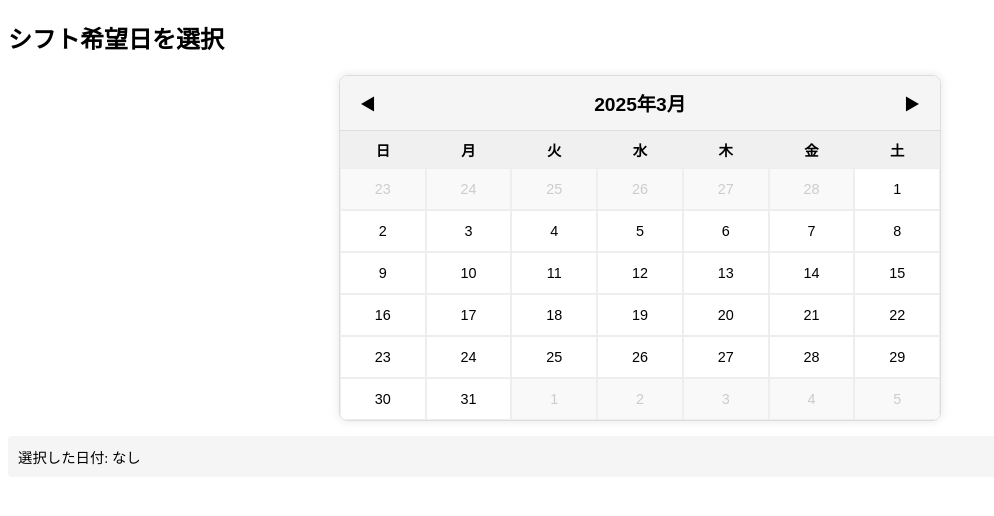
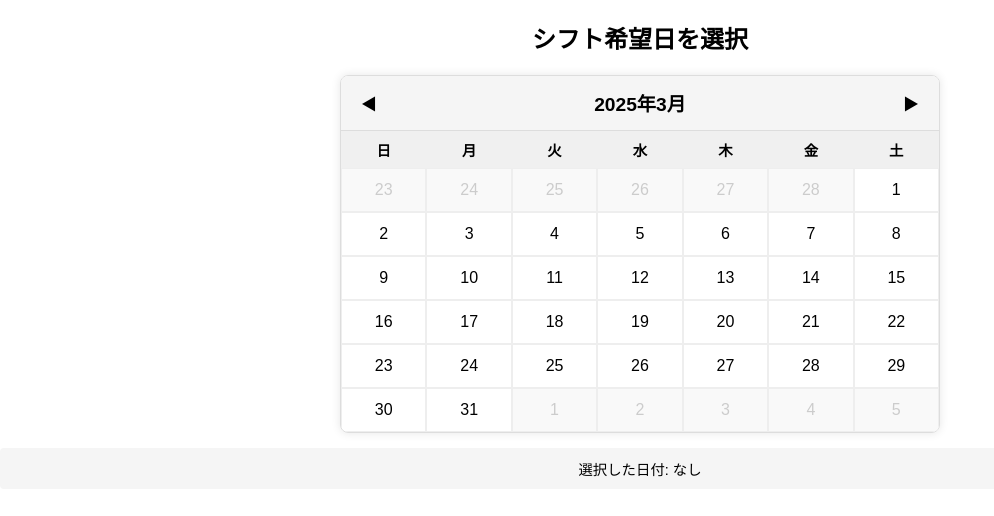
Before and after one commit to katsu0925/shift-calendar, a plain HTML site: page index.html in a window 1280 px wide. Shown: the whole page, without its empty margins (0-994 px from the left). Drawn offline with Linux system fonts and the light colour scheme.

Commit message:
index.html

```diff
--- a/index.html
+++ b/index.html
@@ -3,19 +3,29 @@
 <head>
   <meta charset="UTF-8" />
   <meta name="viewport" content="width=device-width, initial-scale=1.0"/>
-  <title>シフト希望カレンダー</title>
+  <title>シフト希望日カレンダー</title>
 
   <style>
+    /* 全体共通スタイル */
+    body {
+      margin: 0;
+      padding: 0;
+      font-family: Arial, sans-serif;
+      text-align: center;
+    }
+
     .calendar-container {
+      /* もともと max-width: 600px; だった部分を100%運用に */
       width: 100%;
+      max-width: 100%; /* 幅を画面幅に合わせる */
       margin: 10px auto;
       border: 1px solid #ddd;
       border-radius: 8px;
       box-shadow: 0 0 10px rgba(0,0,0,0.1);
       overflow: hidden;
-      font-family: Arial, sans-serif;
-      text-align: center;
+      box-sizing: border-box; /* はみ出し防止や計算を楽にする */
     }
+
     .calendar-header {
       display: flex;
       justify-content: space-between;
@@ -24,10 +34,12 @@
       background-color: #f5f5f5;
       border-bottom: 1px solid #ddd;
     }
+
     .calendar-title {
       font-size: 1.2rem;
       font-weight: bold;
     }
+
     .calendar-nav button {
       background-color: transparent;
       border: none;
@@ -35,34 +47,44 @@
       cursor: pointer;
       padding: 5px 10px;
     }
+
     .calendar-grid {
       display: grid;
       grid-template-columns: repeat(7, 1fr);
       width: 100%;
+      /* 必要に応じて横スクロールを許可する場合は↓を追加:
+         overflow-x: auto;
+      */
     }
+
     .calendar-day-header {
       font-weight: bold;
       padding: 8px 2px;
       background-color: #f0f0f0;
       font-size: 0.9rem;
     }
+
     .calendar-day {
       padding: 8px 2px;
       text-align: center;
       cursor: pointer;
       border: 1px solid #eee;
       font-size: 0.9rem;
+      box-sizing: border-box;
     }
+
     .calendar-day.selected {
       background-color: #e6f7ff;
       border: 1px solid #1890ff;
       color: #1890ff;
       font-weight: bold;
     }
+
     .calendar-day.other-month {
       color: #ccc;
       background-color: #f9f9f9;
     }
+
     #selected-dates {
       margin: 15px auto;
       font-size: 0.9rem;
@@ -71,33 +93,46 @@
       border-radius: 4px;
       max-width: 100%;
       overflow-wrap: break-word;
+      box-sizing: border-box;
     }
-    /* レスポンシブデザイン */
+
+    /* ------------------------------
+       レスポンシブデザイン
+       ------------------------------ */
+
+    /* 幅が 480px 以下の極端に狭い端末用 */
     @media (max-width: 480px) {
       .calendar-day,
       .calendar-day-header {
         padding: 6px 0;
-        font-size: 0.8rem;
+        font-size: 0.75rem; /* さらに少し小さめに */
       }
+
       .calendar-title {
         font-size: 1rem;
       }
+
+      .calendar-nav button {
+        font-size: 0.9rem;
+      }
     }
+
+    /* 幅が 768px 以上の場合 */
     @media (min-width: 768px) {
+      /* もしPC表示時に最大幅を制限したければここで指定 */
       .calendar-container {
-        max-width: 600px;
+        max-width: 600px; /* PCなら最大600pxなどに */
       }
       .calendar-day {
         padding: 12px;
+        font-size: 1rem;
       }
     }
   </style>
-
 </head>
 <body>
   <h2>シフト希望日を選択</h2>
 
-  <!-- カレンダー全体 -->
   <div class="calendar-container">
     <div class="calendar-header">
       <div class="calendar-nav">
@@ -111,47 +146,40 @@
     <div class="calendar-grid" id="calendar-grid"></div>
   </div>
 
-  <!-- 選択した日付を表示する要素 -->
-  <div id="selected-dates">選択した日付: <span id="date-list">なし</span></div>
+  <div id="selected-dates">
+    選択した日付: <span id="date-list">なし</span>
+  </div>
 
-  <!-- カレンダースクリプト -->
   <script>
     class Calendar {
       constructor() {
         this.selectedDates = [];
         this.currentDate = new Date();
 
-        // 要素取得
         this.calendarGrid = document.getElementById('calendar-grid');
         this.calendarTitle = document.getElementById('calendar-title');
         this.prevButton = document.getElementById('prev-month');
         this.nextButton = document.getElementById('next-month');
         this.dateList = document.getElementById('date-list');
 
-        // 前月/次月ボタンにイベントリスナーを追加
         this.prevButton.addEventListener('click', () => this.prevMonth());
         this.nextButton.addEventListener('click', () => this.nextMonth());
 
-        // カレンダーを初期表示
         this.renderCalendar();
 
-        // JotFormのDOM更新を監視して選択日付を同期
+        // JotFormのDOM監視
         document.addEventListener('change', () => {
           this.updateHiddenField();
         });
       }
 
-      // カレンダー描画
       renderCalendar() {
         const year = this.currentDate.getFullYear();
         const month = this.currentDate.getMonth();
-        // タイトル更新 (例: 2025年3月)
         this.calendarTitle.textContent = `${year}年${month + 1}月`;
 
-        // カレンダーグリッド初期化
         this.calendarGrid.innerHTML = '';
 
-        // 曜日ヘッダー
         const weekdays = ['日', '月', '火', '水', '木', '金', '土'];
         weekdays.forEach(day => {
           const dayHeader = document.createElement('div');
@@ -160,29 +188,27 @@
           this.calendarGrid.appendChild(dayHeader);
         });
 
-        // 月初と月末
         const firstDay = new Date(year, month, 1);
         const startingDay = firstDay.getDay();
         const lastDay = new Date(year, month + 1, 0);
         const totalDays = lastDay.getDate();
 
-        // 前月最終日
         const prevMonthLastDay = new Date(year, month, 0).getDate();
 
-        // 前月の日にちを表示
+        // 前月部分
         for (let i = 0; i < startingDay; i++) {
           const day = prevMonthLastDay - startingDay + i + 1;
           const prevMonthDate = new Date(year, month - 1, day);
           this.createDayElement(day, prevMonthDate, true);
         }
 
-        // 今月の日にちを表示
+        // 当月部分
         for (let i = 1; i <= totalDays; i++) {
           const currentMonthDate = new Date(year, month, i);
           this.createDayElement(i, currentMonthDate, false);
         }
 
-        // 次月の余りを表示（42セル＝6行に合わせる）
+        // 次月部分（6行 = 42セルに合わせる）
         const totalCells = 42;
         const usedCells = startingDay + totalDays;
         const remainingCells = totalCells - usedCells;
@@ -192,7 +218,6 @@
         }
       }
 
-      // 日付要素作成
       createDayElement(day, dateObj, isOtherMonth) {
         const dayElement = document.createElement('div');
         dayElement.className = 'calendar-day';
@@ -205,12 +230,10 @@
         const dateStr = this.formatDate(dateObj);
         dayElement.dataset.date = dateStr;
 
-        // すでに選択されていればハイライト
         if (this.selectedDates.includes(dateStr)) {
           dayElement.classList.add('selected');
         }
 
-        // クリックで選択/解除
         dayElement.addEventListener('click', () => {
           if (!isOtherMonth) {
             this.toggleDateSelection(dateStr, dayElement);
@@ -220,84 +243,70 @@
         this.calendarGrid.appendChild(dayElement);
       }
 
-      // 日付の選択トグル
       toggleDateSelection(dateStr, element) {
-        const index = this.selectedDates.indexOf(dateStr);
-        if (index === -1) {
-          // 新規選択
+        const idx = this.selectedDates.indexOf(dateStr);
+        if (idx === -1) {
           this.selectedDates.push(dateStr);
           element.classList.add('selected');
         } else {
-          // 選択解除
-          this.selectedDates.splice(index, 1);
+          this.selectedDates.splice(idx, 1);
           element.classList.remove('selected');
         }
-        // 表示更新
         this.updateSelectedDatesList();
         this.updateHiddenField();
       }
 
-      // 下部に選択日を表示
       updateSelectedDatesList() {
         if (this.selectedDates.length === 0) {
           this.dateList.textContent = 'なし';
         } else {
-          // YYYY-MM-DD → M/D に変換
           const displayDates = this.selectedDates.map(str => {
-            const [y, m, d] = str.split('-');
-            return `${parseInt(m)}/${parseInt(d)}`;
+            const [yyyy, mm, dd] = str.split('-');
+            return `${parseInt(mm)}/${parseInt(dd)}`;
           });
           this.dateList.textContent = displayDates.join(', ');
         }
       }
 
-      // JotFormの非表示フィールドを更新
       updateHiddenField() {
+        this.selectedDates.sort();
+        const datesString = this.selectedDates.join(',');
+
         try {
-          // 日付をソートしてカンマ区切り文字列
-          this.selectedDates.sort();
-          const datesString = this.selectedDates.join(',');
-
-          // 「qXX_hiddenfield」など、JotForm側の隠しフィールドを取得
-          // (例) name="q4_hidden" のようなフィールドがあればOK
           const hiddenInput = document.querySelector(
             'input[name^="q"][type="hidden"][data-type="control_hidden"]'
           );
           if (hiddenInput) {
             hiddenInput.value = datesString;
-            // 変更イベントでJotFormに通知
             const event = new Event('change', { bubbles: true });
             hiddenInput.dispatchEvent(event);
           } else {
             console.warn('JotFormの非表示フィールドが見つかりません。');
           }
         } catch (e) {
-          console.error('非表示フィールド更新中にエラー:', e);
+          console.error('非表示フィールドの更新中にエラー:', e);
         }
       }
 
-      // 前月
       prevMonth() {
         this.currentDate.setMonth(this.currentDate.getMonth() - 1);
         this.renderCalendar();
       }
 
-      // 次月
       nextMonth() {
         this.currentDate.setMonth(this.currentDate.getMonth() + 1);
         this.renderCalendar();
       }
 
-      // 日付を YYYY-MM-DD 形式に
-      formatDate(dateObj) {
-        const y = dateObj.getFullYear();
-        const m = String(dateObj.getMonth() + 1).padStart(2, '0');
-        const d = String(dateObj.getDate()).padStart(2, '0');
-        return `${y}-${m}-${d}`;
+      formatDate(d) {
+        const y = d.getFullYear();
+        const m = String(d.getMonth() + 1).padStart(2, '0');
+        const day = String(d.getDate()).padStart(2, '0');
+        return `${y}-${m}-${day}`;
       }
     }
 
-    // JotForm上で埋め込み時、DOMが完全に読み込み終わったあとに初期化
+    // 画面読み込み後に初期化
     setTimeout(() => {
       new Calendar();
     }, 500);
```
